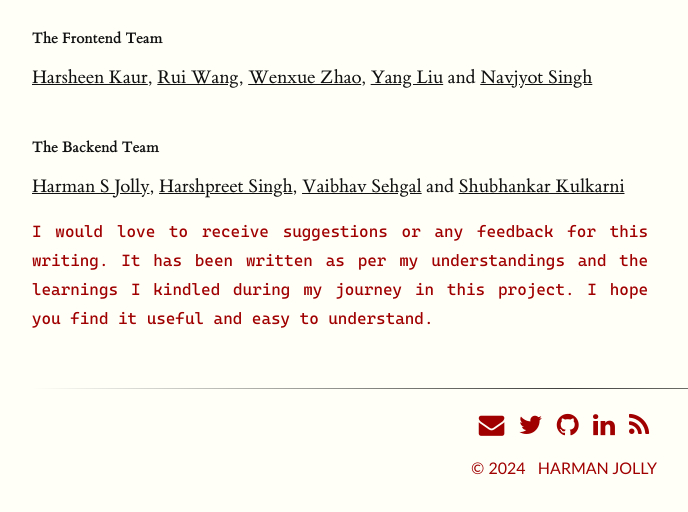
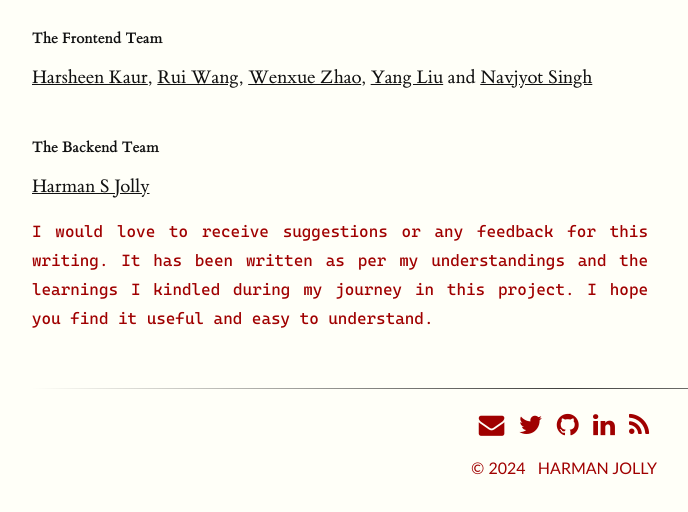
Before and after one commit to coderjolly/coderjolly.github.io, a Jekyll site: the page built from _posts/2023-04-16-find-help.md, in a window 1280 px wide and 900 px high, scrolled down 9643 px, cut to the strip 388-900 px from the top of the window. Shown: the whole strip, without its empty margins (128-816 px from the left). Built offline with Jekyll 4.4.1, drawn with Linux system fonts in a browser that asks for light colours; a style sheet for code colours, icons or effects is not loaded.

Commit message:
changed contribution

```diff
--- a/_posts/2023-04-16-find-help.md
+++ b/_posts/2023-04-16-find-help.md
@@ -129,6 +129,6 @@ Finally, a UML diagram is depicted here to represent the overall components of t
 <br/>
 
 #### The Backend Team
-[Harman S Jolly](https://github.com/coderjolly), [Harshpreet Singh](https://github.com/Harshpreets10), [Vaibhav Sehgal](https://github.com/musketeer07) and [Shubhankar Kulkarni](https://www.linkedin.com/in/shubhankar-kulkarni98/)
+[Harman S Jolly](https://github.com/coderjolly)
 
 `I would love to receive suggestions or any feedback for this writing. It has been written as per my understandings and the learnings I kindled during my journey in this project. I hope you find it useful and easy to understand.`
```
